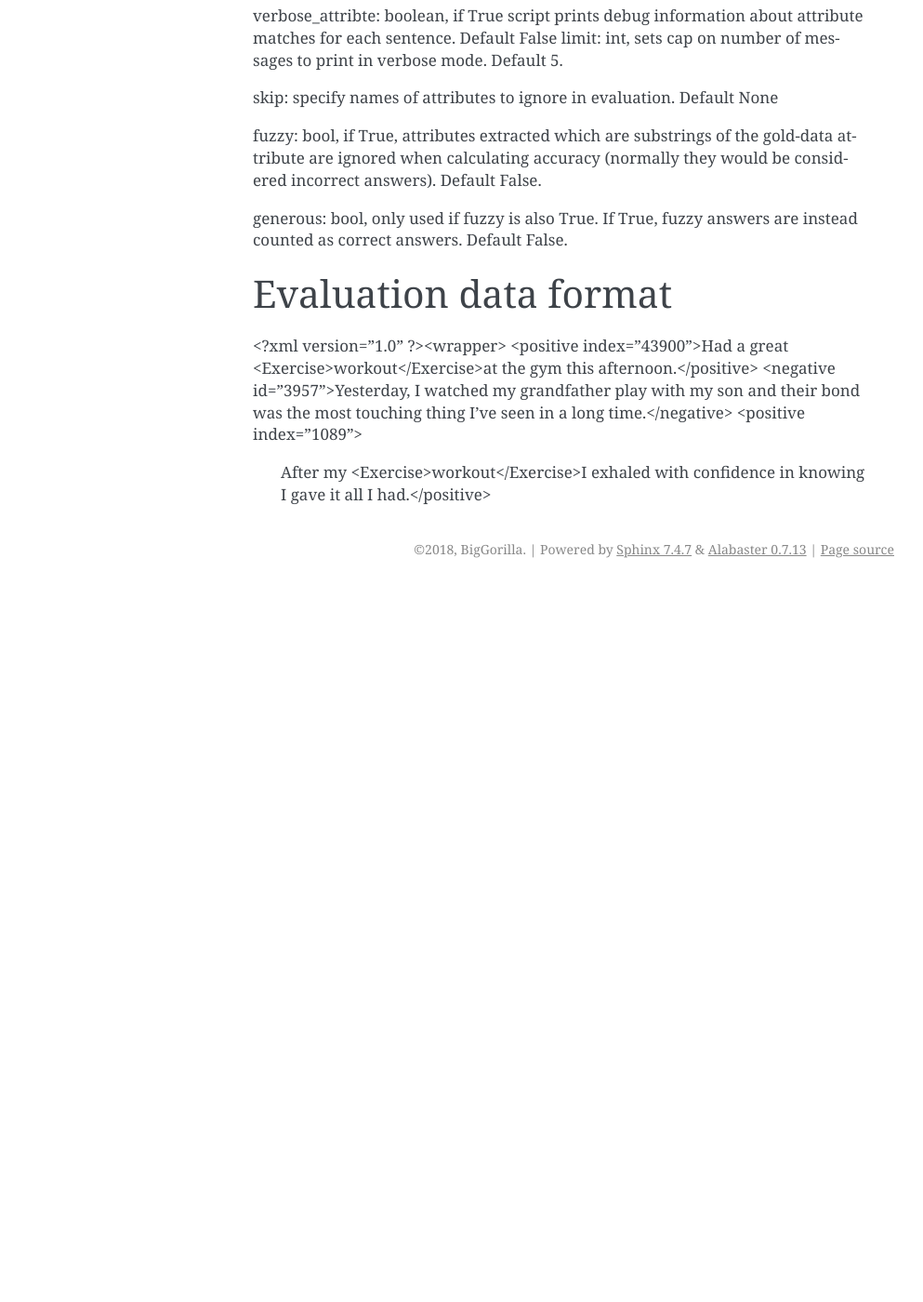
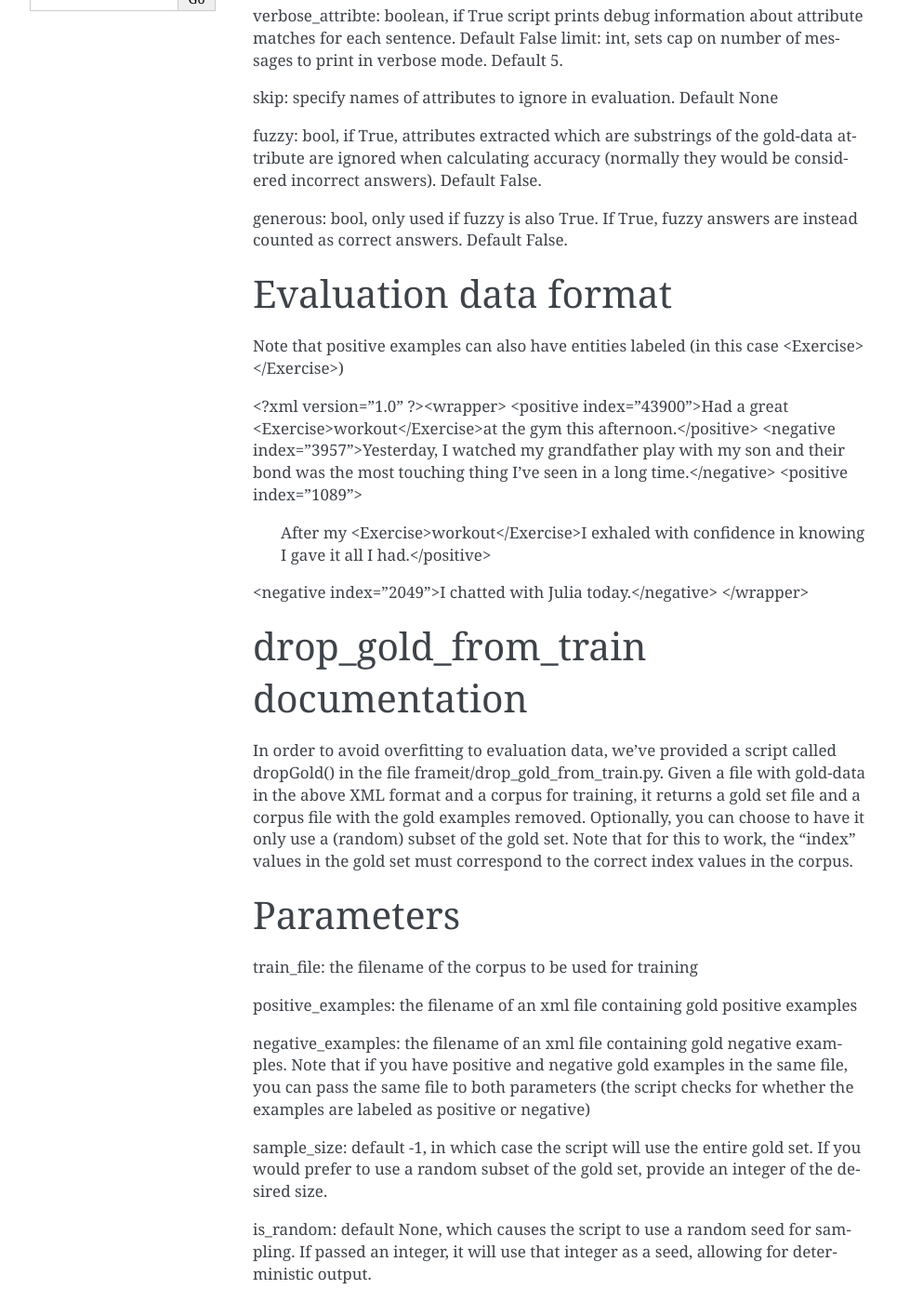
Before and after one commit to biggorilla-gh/frameit, a Sphinx documentation site: the page built from docs/evaluation.rst, in a window 1280 px wide and 1400 px high, scrolled down 390 px. Shown: the whole window at 93% size, without its empty margins (148-1141 px from the left). Built offline with Sphinx 7.4.7, drawn with Linux system fonts in a browser that asks for light colours; pages that are not in the unit, such as notebooks, are missing from menus; before the commit the page ends 1020 px from its top, so only the background shows below that; some of the changed text lies outside the part shown.

Commit message:
cleaning up documentation

```diff
--- a/docs/evaluation.rst
+++ b/docs/evaluation.rst
@@ -22,9 +22,35 @@
 
 Evaluation data format
 ------------------------
+Note that positive examples can also have entities labeled (in this case <Exercise></Exercise>)
 
 <?xml version="1.0" ?><wrapper>
 <positive index="43900">Had a great <Exercise>workout</Exercise>at the gym this afternoon.</positive>
-<negative id="3957">Yesterday, I watched my grandfather play with my son and their bond was the most touching thing I've seen in a long time.</negative>
+<negative index="3957">Yesterday, I watched my grandfather play with my son and their bond was the most touching thing I've seen in a long time.</negative>
 <positive index="1089">
  After my <Exercise>workout</Exercise>I exhaled with confidence in knowing I gave it all I had.</positive>
+<negative index="2049">I chatted with Julia today.</negative>
+</wrapper>
+
+drop_gold_from_train documentation
+-------------------------------
+
+In order to avoid overfitting to evaluation data, we've provided a script called dropGold() in the file frameit/drop_gold_from_train.py. Given a file with gold-data in the above XML format and a corpus for training, it returns a gold set file and a corpus file with the gold examples removed. Optionally, you can choose to have it only use a (random) subset of the gold set. Note that for this to work, the "index" values in the gold set must correspond to the correct index values in the corpus.
+
+Parameters
+-----------
+train_file: the filename of the corpus to be used for training
+
+positive_examples: the filename of an xml file containing gold positive examples
+
+negative_examples:  the filename of an xml file containing gold negative examples. Note that if you have positive and negative gold examples in the same file, you can pass the same file to both parameters (the script checks for whether the examples are labeled as positive or negative)
+
+sample_size: default -1, in which case the script will use the entire gold set. If you would prefer to use a random subset of the gold set, provide an integer of the desired size.
+
+is_random: default None, which causes the script to use a random seed for sampling. If passed an integer, it will use that integer as a seed, allowing for deterministic output.
+
+index_column_name: default 0, set the column number for the column in the data set that contains the index.
+
+prefix: default empty string, set the file hierarchy prefix for the desired output files (e.g. "../resources")
+
+file_prefix: default empty string, set any desired prefix to be added to the output filenames. This is useful if you want to label your data set with a date or other identifiable name.
```
